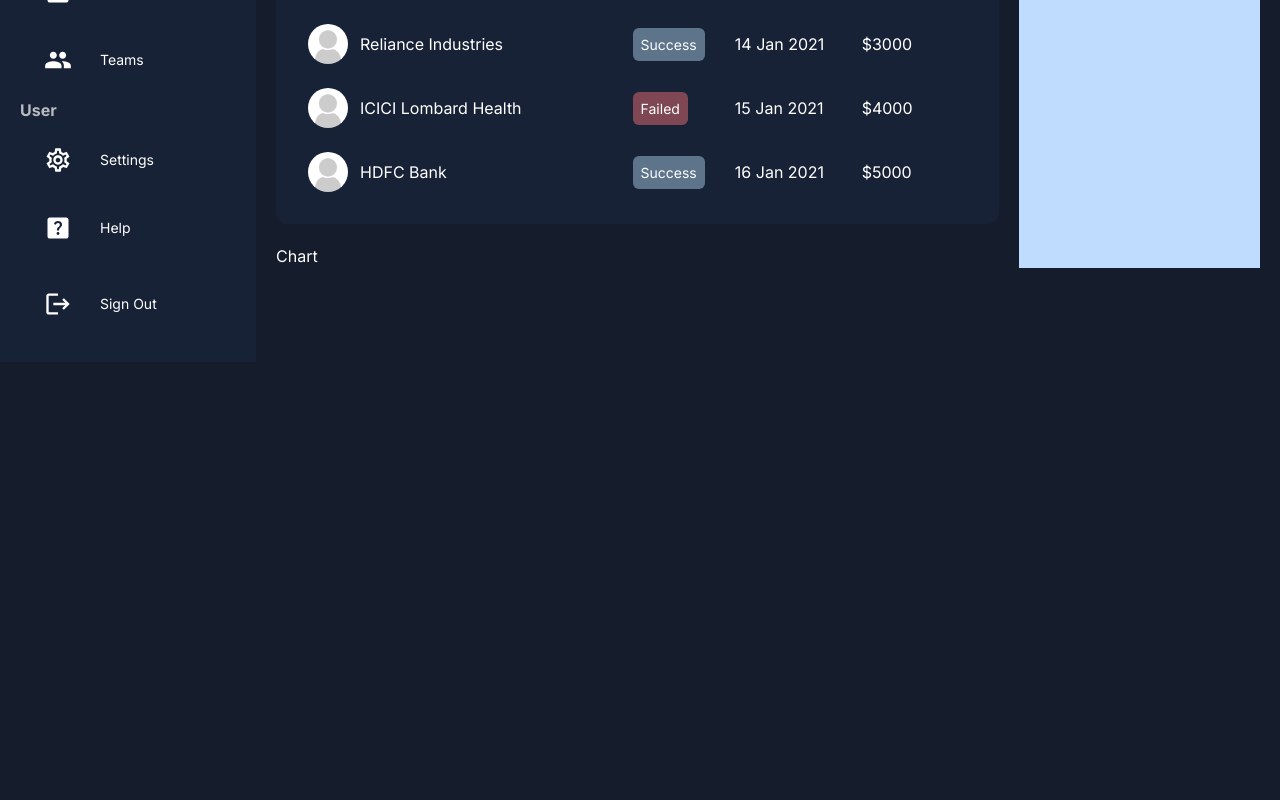
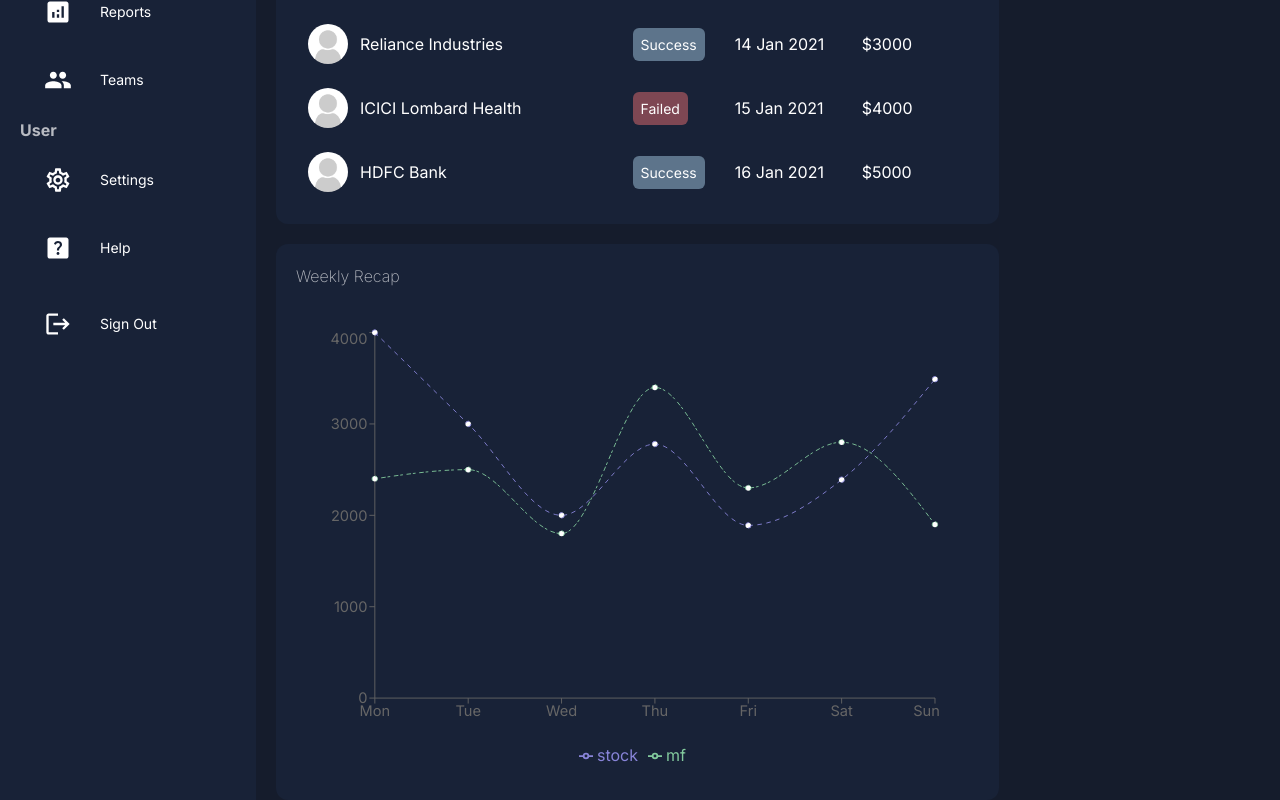
Before and after one commit to arunanksharan/quantum-alpha, a Next.js app: page /dashboard in a window 1280 px wide. Shown: the part 532-1332 px from the top of the page. Before the commit the page ends 894 px from the top, so only its background shows below. Built offline with nearby package versions, Linux system fonts and the light colour scheme.

Commit message:
ui: add chart with dummy data

```diff
--- a/package.json
+++ b/package.json
@@ -13,7 +13,8 @@
     "react": "^18",
     "react-dom": "^18",
     "react-feather": "^2.0.10",
-    "react-icons": "^5.2.0"
+    "react-icons": "^5.2.0",
+    "recharts": "^2.12.6"
   },
   "devDependencies": {
     "@types/node": "^20",
--- a/src/app/dashboard/page.tsx
+++ b/src/app/dashboard/page.tsx
@@ -46,7 +46,7 @@
         <Transactions />
         <Chart />
       </div>
-      <div className="dashboard-sidebar basis-1/4 bg-blue-200">
+      <div className="dashboard-sidebar basis-1/4 ">
         <Rightbar />
       </div>
     </div>
--- a/src/components/dashboard/chart/Chart.tsx
+++ b/src/components/dashboard/chart/Chart.tsx
@@ -1,7 +1,64 @@
+"use client"
 import React from "react"
+import {
+  ResponsiveContainer,
+  LineChart,
+  XAxis,
+  YAxis,
+  Line,
+  Tooltip,
+  Legend,
+} from "recharts"
+
+const data = [
+  { name: "Mon", stock: 4000, mf: 2400 },
+  { name: "Tue", stock: 3000, mf: 2500 },
+  { name: "Wed", stock: 2000, mf: 1800 },
+  { name: "Thu", stock: 2780, mf: 3400 },
+  { name: "Fri", stock: 1890, mf: 2300 },
+  { name: "Sat", stock: 2390, mf: 2800 },
+  { name: "Sun", stock: 3490, mf: 1900 },
+]
 
 const Chart = () => {
-  return <div>Chart</div>
+  return (
+    <div className="chart-container height-[450px] bg-bgSoft p-5 rounded-xl ">
+      <h2 className="title font-extralight text-textSoft mb-5 ">
+        Weekly Recap
+      </h2>
+      <ResponsiveContainer width="100%" height="90%">
+        <LineChart
+          width={500}
+          height={300}
+          data={data}
+          //   margin={{
+          //     top: 5,
+          //     right: 30,
+          //     left: 20,
+          //     bottom: 5,
+          //   }}
+          className=" mt-2 mb-2 pr-5 py-5"
+        >
+          <XAxis dataKey="name" />
+          <YAxis />
+          <Tooltip contentStyle={{ background: "#151c2c", border: "none" }} />
+          <Legend />
+          <Line
+            type="monotone"
+            dataKey="stock"
+            stroke="#8884d8"
+            strokeDasharray="5 5"
+          />
+          <Line
+            type="monotone"
+            dataKey="mf"
+            stroke="#82ca9d"
+            strokeDasharray="3 4 5 2"
+          />
+        </LineChart>
+      </ResponsiveContainer>
+    </div>
+  )
 }
 
 export default Chart
--- a/src/components/dashboard/transactions/Transactions.tsx
+++ b/src/components/dashboard/transactions/Transactions.tsx
@@ -78,7 +78,7 @@
                     width={40}
                     height={40}
                   />
-                  <td>{item.name}</td>
+                  {item.name}
                 </div>
               </td>
 
```
Also changed, not shown: 1 other file (tests, documents, lock files or other folders).
